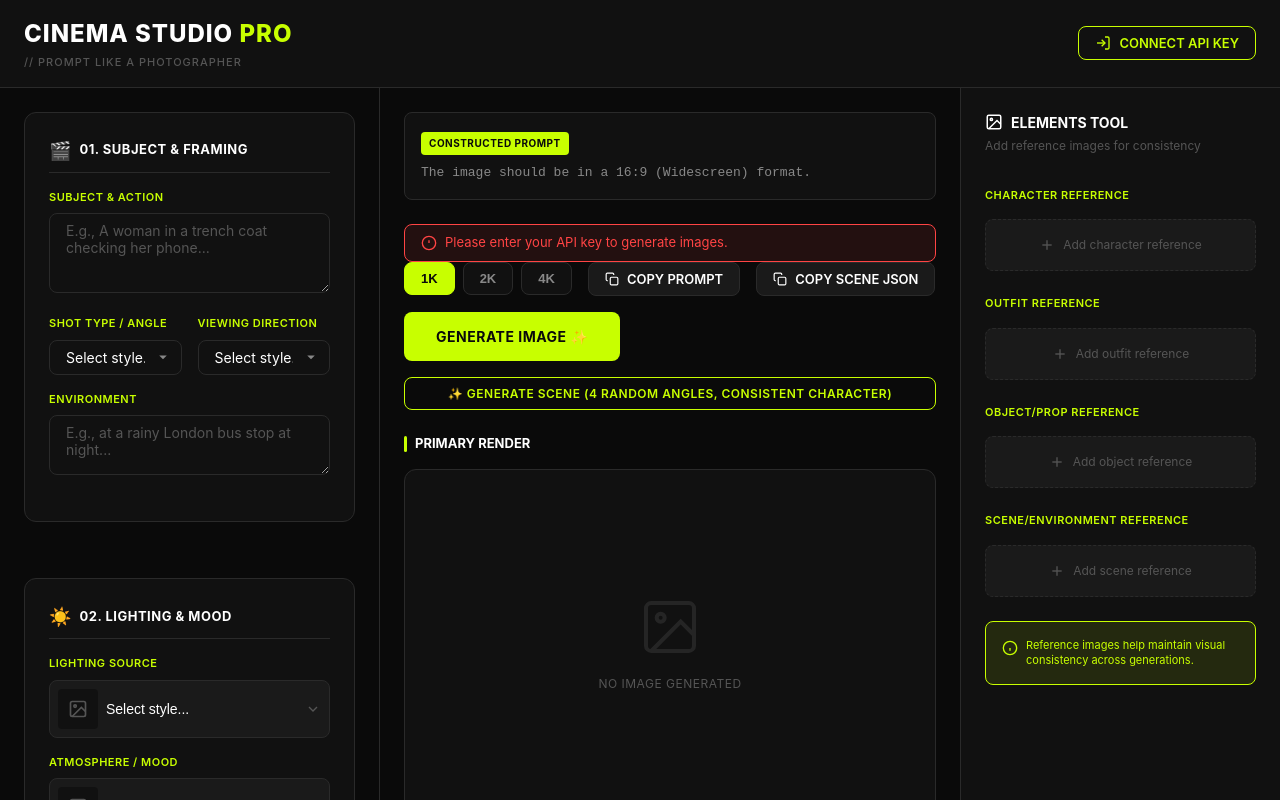
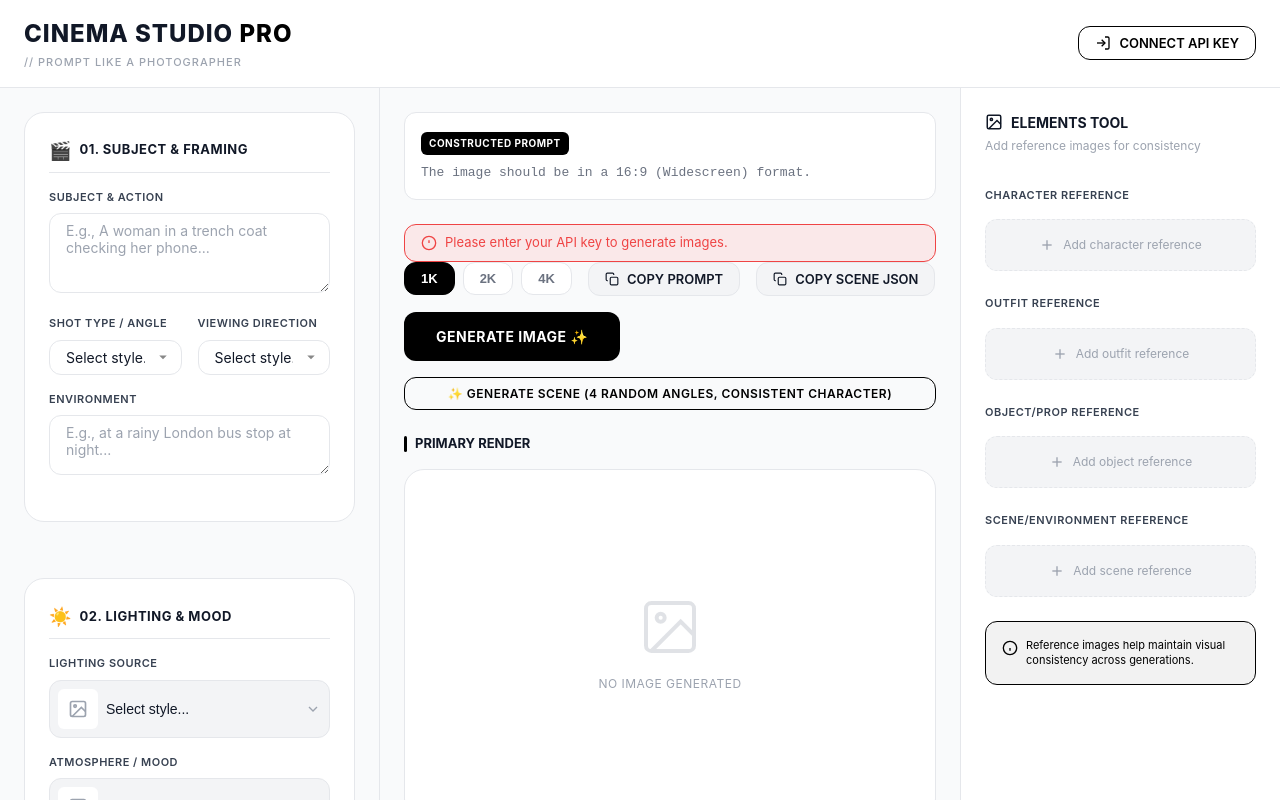
Before and after one commit to KeamoMichael/Higgsfield-Clone, a React (Vite) app: page / in a window 1280 px wide. Built offline with nearby package versions, Linux system fonts and the light colour scheme.

Commit message:
Implement new Modern Light design system

```diff
--- a/src/index.css
+++ b/src/index.css
@@ -1,34 +1,50 @@
 :root {
-  /* Color Palette - Lime/Neon Green Theme */
-  --color-background: #0a0a0a;
-  --color-surface: #111111;
-  --color-surface-elevated: #1a1a1a;
-  --color-surface-hover: #222222;
-  --color-border: #2a2a2a;
-  --color-border-light: #333333;
+  /* Modern Light Theme Palette (Genim/Lumen Style) */
+  --color-background: #F9FAFB;
+  /* Gray-50 - Canvas */
+  --color-surface: #FFFFFF;
+  /* White Cards */
+  --color-surface-elevated: #F3F4F6;
+  /* Gray-100 - Secondary areas */
+  --color-surface-hover: #F0FDF4;
+  /* Very subtle tint or just Gray-50 */
 
-  /* Primary Accent - Lime Green */
-  --color-primary: #c8ff00;
-  --color-primary-hover: #d4ff33;
-  --color-primary-muted: rgba(200, 255, 0, 0.1);
-  --color-primary-text: #0a0a0a;
+  --color-border: #E5E7EB;
+  /* Gray-200 - Subtle borders */
+  --color-border-light: #F3F4F6;
+  /* Gray-100 */
+  --color-border-hover: #D1D5DB;
+  /* Gray-300 */
+
+  /* Primary Accent - Bold Black */
+  --color-primary: #000000;
+  --color-primary-hover: #333333;
+  --color-primary-muted: rgba(0, 0, 0, 0.05);
+  --color-primary-text: #FFFFFF;
 
   /* Text Colors */
-  --color-text-primary: #ffffff;
-  --color-text-secondary: #888888;
-  --color-text-muted: #555555;
-  --color-text-label: #c8ff00;
+  --color-text-primary: #111827;
+  /* Gray-900 - Almost Black */
+  --color-text-secondary: #6B7280;
+  /* Gray-500 - Soft Text */
+  --color-text-muted: #9CA3AF;
+  /* Gray-400 */
+  --color-text-label: #374151;
+  /* Gray-700 - Labels */
 
   /* Status Colors */
-  --color-success: #00ff88;
-  --color-warning: #ffaa00;
-  --color-error: #ff4444;
+  --color-success: #10B981;
+  /* Emerald-500 */
+  --color-warning: #F59E0B;
+  /* Amber-500 */
+  --color-error: #EF4444;
+  /* Red-500 */
 
-  /* Typography */
+  /* Typography - Clean & Airy */
   --font-family: 'Inter', -apple-system, BlinkMacSystemFont, 'Segoe UI', sans-serif;
   --font-mono: 'JetBrains Mono', 'Fira Code', monospace;
 
-  /* Spacing */
+  /* Spacing - Increased breathing room */
   --spacing-xs: 4px;
   --spacing-sm: 8px;
   --spacing-md: 16px;
@@ -36,30 +52,35 @@
   --spacing-xl: 32px;
   --spacing-2xl: 48px;
 
-  /* Border Radius */
-  --radius-sm: 4px;
-  --radius-md: 8px;
-  --radius-lg: 12px;
-  --radius-xl: 16px;
+  /* Border Radius - Friendly & Modern */
+  --radius-sm: 6px;
+  --radius-md: 12px;
+  --radius-lg: 20px;
+  --radius-xl: 24px;
+  --radius-full: 9999px;
 
-  /* Shadows */
-  --shadow-sm: 0 1px 2px rgba(0, 0, 0, 0.5);
-  --shadow-md: 0 4px 12px rgba(0, 0, 0, 0.5);
-  --shadow-lg: 0 8px 24px rgba(0, 0, 0, 0.6);
+  /* Shadows - Soft & Diffused */
+  --shadow-sm: 0 1px 2px 0 rgba(0, 0, 0, 0.05);
+  --shadow-md: 0 4px 6px -1px rgba(0, 0, 0, 0.05), 0 2px 4px -1px rgba(0, 0, 0, 0.03);
+  --shadow-lg: 0 10px 15px -3px rgba(0, 0, 0, 0.05), 0 4px 6px -2px rgba(0, 0, 0, 0.025);
+  --shadow-xl: 0 20px 25px -5px rgba(0, 0, 0, 0.05), 0 10px 10px -5px rgba(0, 0, 0, 0.02);
 
   /* Transitions */
-  --transition-fast: 150ms ease;
-  --transition-normal: 250ms ease;
-  --transition-slow: 350ms ease;
+  --transition-fast: 150ms cubic-bezier(0.4, 0, 0.2, 1);
+  --transition-normal: 250ms cubic-bezier(0.4, 0, 0.2, 1);
+  --transition-slow: 350ms cubic-bezier(0.4, 0, 0.2, 1);
 }
 
 * {
   margin: 0;
   padding: 0;
   box-sizing: border-box;
+  -webkit-tap-highlight-color: transparent;
 }
 
-html, body, #root {
+html,
+body,
+#root {
   height: 100%;
   width: 100%;
 }
@@ -73,31 +94,30 @@ body {
   -moz-osx-font-smoothing: grayscale;
 }
 
-/* Scrollbar Styling */
+/* Scrollbar Styling - Thinner & Cleaner */
 ::-webkit-scrollbar {
-  width: 8px;
-  height: 8px;
+  width: 6px;
+  height: 6px;
 }
 
 ::-webkit-scrollbar-track {
-  background: var(--color-background);
+  background: transparent;
 }
 
 ::-webkit-scrollbar-thumb {
-  background: var(--color-border);
-  border-radius: var(--radius-sm);
+  background: #D1D5DB;
+  border-radius: var(--radius-full);
 }
 
 ::-webkit-scrollbar-thumb:hover {
-  background: var(--color-border-light);
+  background: #9CA3AF;
 }
 
 /* Typography Utilities */
 .text-label {
-  font-size: 11px;
+  font-size: 12px;
   font-weight: 600;
-  text-transform: uppercase;
-  letter-spacing: 0.5px;
+  letter-spacing: 0.3px;
   color: var(--color-text-label);
 }
 
```
